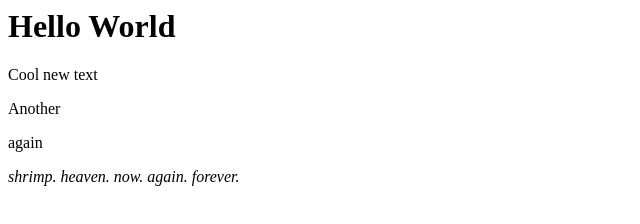
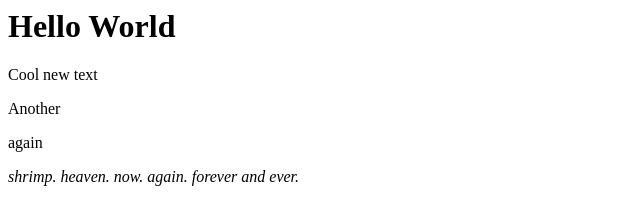
Before and after one commit to thegreatyuke42/testing, a plain HTML site: page index.html in a window 1280 px wide. Shown: the full height of the page, 0-640 px from the left. Drawn offline with Linux system fonts and the light colour scheme.

Commit message:
another build

```diff
--- a/index.html
+++ b/index.html
@@ -7,7 +7,7 @@
       again
     </p>
     <em>
-      shrimp. heaven. now. again. forever.
+      shrimp. heaven. now. again. forever and ever.
     </em>
   </body>
 </html>
```
